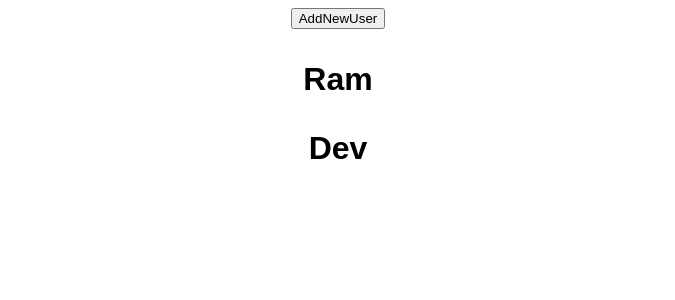
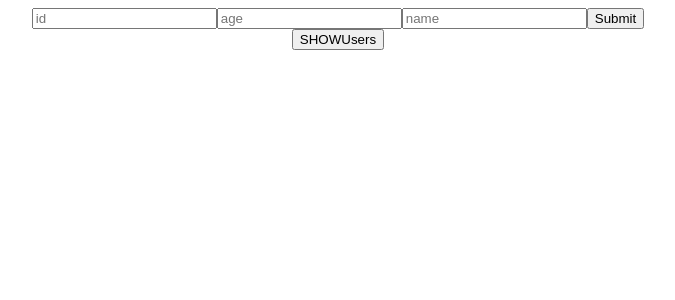
Before and after one commit to SWEETY05/React-sanbox, a React (Create React App) app: page / in a window 1280 px wide. Shown: the top 300 px of the page, without its empty margins (302-977 px from the left). Built offline with nearby package versions, Linux system fonts and the light colour scheme.

Commit message:
useForm update

```diff
--- a/src/App.js
+++ b/src/App.js
@@ -1,5 +1,7 @@
-import UserReducers from "./UserReducers";
+// import UserReducers from "./UserReducers";
 import "./styles.css";
+// import ReducerForm from "./ReducerForm";
+import FormNew from "./FormNew";
 // import User from "./User";
 
 function App() {
@@ -7,7 +9,9 @@ function App() {
     <div className="App">
       {/* <User /> */}
 
-      <UserReducers />
+      {/* <UserReducers /> */}
+      <FormNew />
+      {/* <ReducerForm /> */}
     </div>
   );
 }
--- /dev/null
+++ b/src/FormNew.jsx
@@ -0,0 +1,43 @@
+import { useReducer, useState } from "react";
+import { useForm } from "react-hook-form";
+const FormNew = () => {
+  const [user, setUser] = useState();
+
+  const { register, handleSubmit } = useForm([]);
+  //let data1 = [];
+  const onSubmit = (data) => {
+    let data1 = [JSON.parse(JSON.stringify(data))];
+    setUser(data1);
+    console.log(user);
+  };
+
+  const initialState = {};
+  const Reducer = (state, action) => {
+    switch (action.type) {
+      case "SHOWUSER":
+        return [...state, { user }];
+      default:
+        return state;
+    }
+  };
+
+  const [state, dispatch] = useReducer(Reducer, initialState);
+
+  const onClick = () => {
+    dispatch({ type: "SHOWUSER", payload: user });
+    return user.map((u) => <h3>{u.name}</h3>);
+  };
+  return (
+    <>
+      <form onSubmit={handleSubmit(onSubmit)}>
+        <input placeholder="id" {...register("id")} />
+        <input placeholder="age" {...register("age")} />
+        <input placeholder="name" {...register("name")} />
+
+        <input type="submit" />
+      </form>
+      <button onClick={onClick}>SHOWUsers</button>
+    </>
+  );
+};
+export default FormNew;
```
Also changed, not shown: package.json (+11 -2 lines), src/ReducerForm.jsx (+25 -31 lines).
